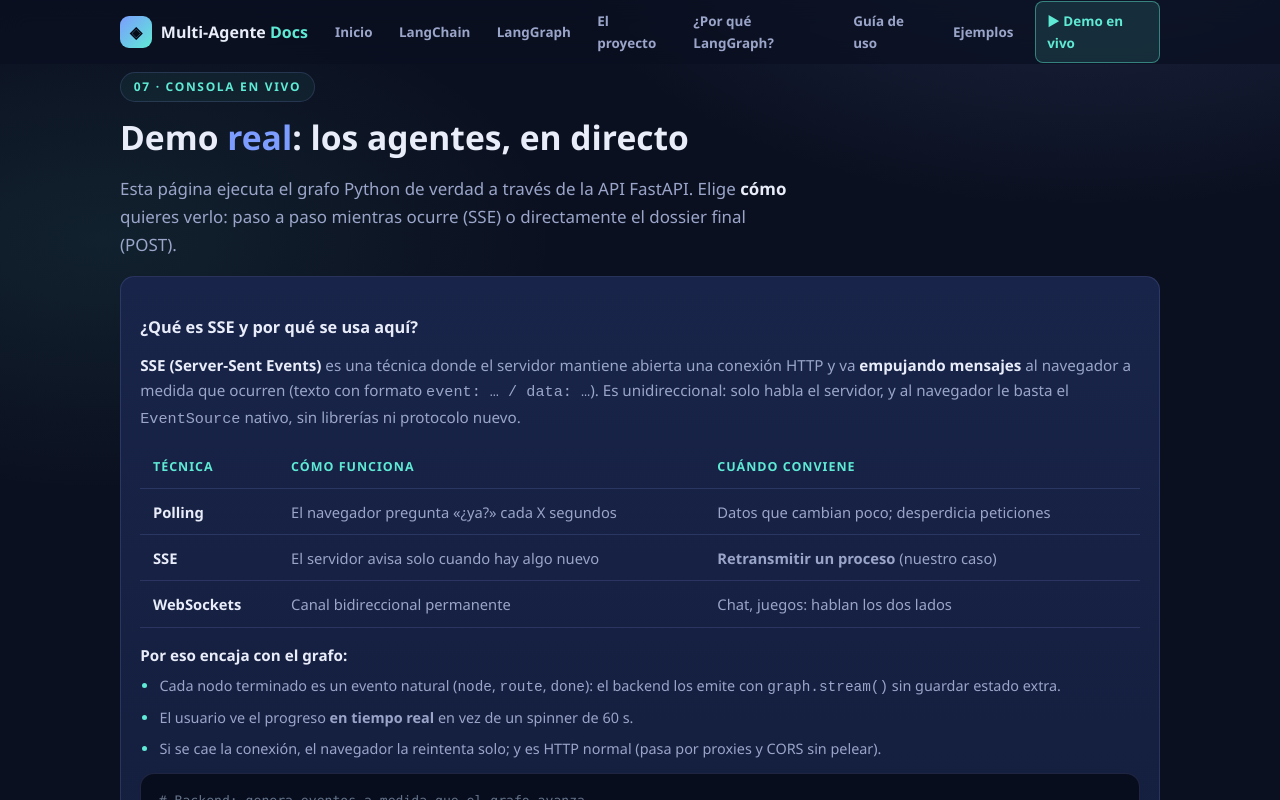
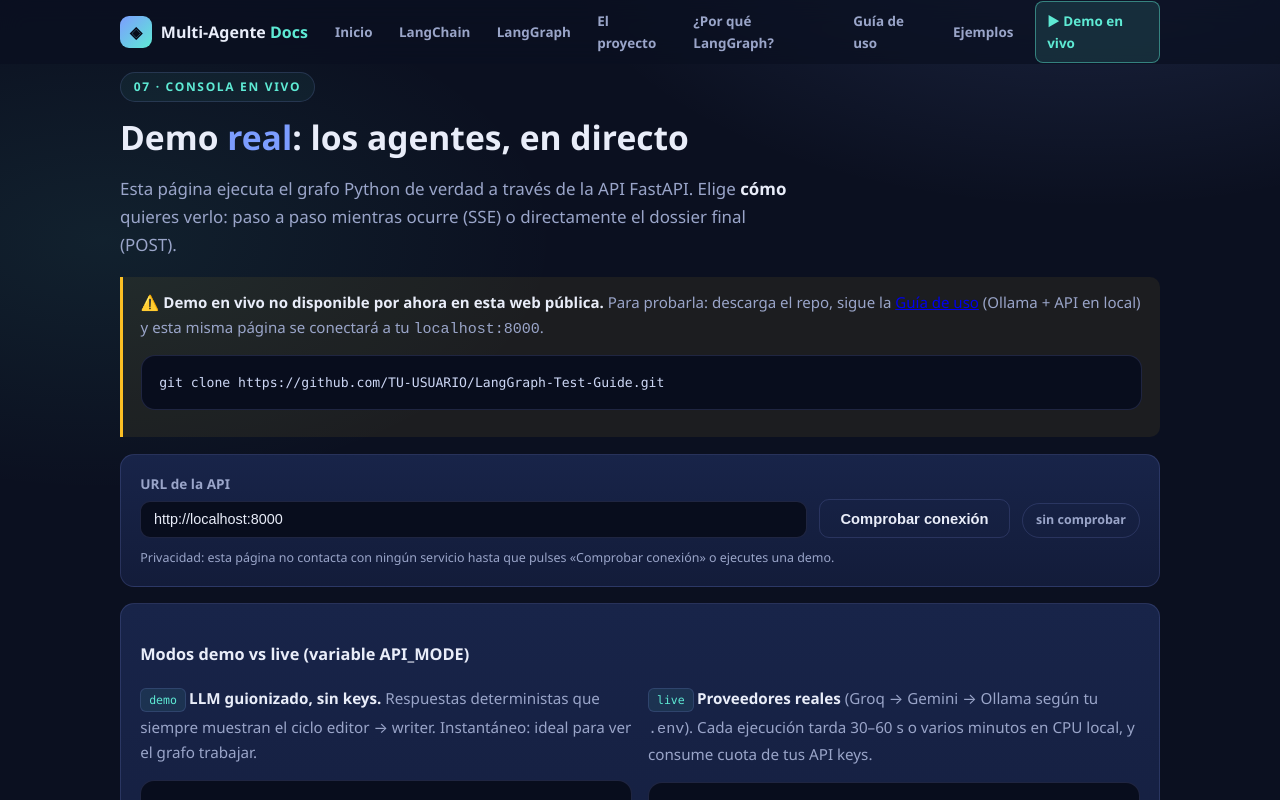
Before and after one commit to ShadeVI/LangGraph-Test-Guide, an Angular app in the folder docs-site/: page /demo in a window 1280 px wide. Shown: the top 800 px of the page. Built offline with nearby package versions, Linux system fonts and the light colour scheme.

Commit message:
Move SSE explainer from demo to project page

```diff
--- a/docs-site/src/app/demo/demo.component.ts
+++ b/docs-site/src/app/demo/demo.component.ts
@@ -42,36 +42,6 @@
             Elige <strong>cómo</strong> quieres verlo: paso a paso mientras ocurre (SSE)
             o directamente el dossier final (POST).
           </p>
-        </div>
-
-        <div class="card" appReveal [delay]="50">
-          <h3>¿Qué es SSE y por qué se usa aquí?</h3>
-          <p>
-            <strong>SSE (Server-Sent Events)</strong> es una técnica donde el servidor mantiene
-            abierta una conexión HTTP y va <strong>empujando mensajes</strong> al navegador a medida
-            que ocurren (texto con formato <code>event: … / data: …</code>). Es unidireccional:
-            solo habla el servidor, y al navegador le basta el <code>EventSource</code> nativo, sin
-            librerías ni protocolo nuevo.
-          </p>
-          <table class="doc-table">
-            <tr><th>Técnica</th><th>Cómo funciona</th><th>Cuándo conviene</th></tr>
-            <tr><td>Polling</td><td>El navegador pregunta «¿ya?» cada X segundos</td><td>Datos que cambian poco; desperdicia peticiones</td></tr>
-            <tr><td><strong>SSE</strong></td><td>El servidor avisa solo cuando hay algo nuevo</td><td><strong>Retransmitir un proceso</strong> (nuestro caso)</td></tr>
-            <tr><td>WebSockets</td><td>Canal bidireccional permanente</td><td>Chat, juegos: hablan los dos lados</td></tr>
-          </table>
-          <p style="margin-bottom: 0.3rem"><strong>Por eso encaja con el grafo:</strong></p>
-          <ul class="why">
-            <li>Cada nodo terminado es un evento natural (<code>node</code>, <code>route</code>, <code>done</code>): el backend los emite con <code>graph.stream()</code> sin guardar estado extra.</li>
-            <li>El usuario ve el progreso <strong>en tiempo real</strong> en vez de un spinner de 60 s.</li>
-            <li>Si se cae la conexión, el navegador la reintenta solo; y es HTTP normal (pasa por proxies y CORS sin pelear).</li>
-          </ul>
-          <pre class="code"><span class="c"># Backend: genera eventos a medida que el grafo avanza</span>
-<span class="k">for</span> chunk <span class="k">in</span> graph.<span class="f">stream</span>(estado):
-    <span class="k">yield</span> <span class="s">"event: node\ndata: {{ '{' }}...{{ '}' }}\n\n"</span>
-
-<span class="c">// Frontend: escucha sin librerías</span>
-<span class="k">const</span> es = <span class="k">new</span> <span class="f">EventSource</span>(url);
-es.<span class="f">addEventListener</span>(<span class="s">"node"</span>, e =&gt; pintar(JSON.<span class="f">parse</span>(e.data)));</pre>
         </div>
 
         <div class="callout warn" appReveal>
@@ -434,9 +404,6 @@
       .narr li::marker { color: var(--accent-2); }
       .narr .hint { margin: 0.8rem 0 0; font-size: 0.8rem; }
       p.hint { margin: 0.6rem 0 0; font-size: 0.78rem; color: var(--muted); }
-      ul.why { margin: 0.4rem 0 0.8rem; padding-left: 1.2rem; display: grid; gap: 0.4rem; }
-      ul.why li { color: var(--muted); font-size: 0.9rem; }
-      ul.why li::marker { color: var(--accent-2); }
       h3 { margin-top: 1.4rem; }
       p strong { color: var(--text); }
       @media (max-width: 640px) {
--- a/docs-site/src/app/project/project.component.ts
+++ b/docs-site/src/app/project/project.component.ts
@@ -149,6 +149,36 @@
                     ├── hero, navbar, footer (componentes compartidos)
                     ├── langchain, langgraph, project, … (contenido por tema)
                     └── demo/ (ApiService + consola SSE en vivo)</pre>
+        </div>
+
+        <div appReveal>
+          <h3>El directo: ¿qué es SSE y por qué lo elegimos?</h3>
+          <p class="lead" style="font-size: 0.95rem">
+            La consola <code>/demo</code> no pregunta al servidor «¿ya terminaste?» en bucle:
+            usa <strong>SSE (Server-Sent Events)</strong>, donde el servidor mantiene abierta una
+            conexión HTTP y <strong>empuja mensajes</strong> (<code>event: … / data: …</code>) a
+            medida que cada nodo termina. Unidireccional y con <code>EventSource</code> nativo, sin
+            librerías.
+          </p>
+          <table class="doc-table">
+            <tr><th>Técnica</th><th>Cómo funciona</th><th>Cuándo conviene</th></tr>
+            <tr><td>Polling</td><td>El navegador pregunta «¿ya?» cada X segundos</td><td>Datos que cambian poco; desperdicia peticiones</td></tr>
+            <tr><td><strong>SSE</strong></td><td>El servidor avisa solo cuando hay algo nuevo</td><td><strong>Retransmitir un proceso</strong> (nuestro caso)</td></tr>
+            <tr><td>WebSockets</td><td>Canal bidireccional permanente</td><td>Chat, juegos: hablan los dos lados</td></tr>
+          </table>
+          <div class="callout ok">
+            <strong>Encaje perfecto con el grafo:</strong> cada nodo terminado es un evento natural
+            (<code>node</code>, <code>route</code>, <code>done</code>) que sale gratis de
+            <code>graph.stream()</code>; el usuario ve el progreso en tiempo real en vez de un
+            spinner de 60 s; y al ser HTTP normal, pasa por proxies y CORS sin pelear.
+          </div>
+          <pre class="code"><span class="c"># Backend: genera eventos a medida que el grafo avanza</span>
+<span class="k">for</span> chunk <span class="k">in</span> graph.<span class="f">stream</span>(estado):
+    <span class="k">yield</span> <span class="s">"event: node\ndata: {{ '{' }}...{{ '}' }}\n\n"</span>
+
+<span class="c">// Frontend: escucha sin librerías</span>
+<span class="k">const</span> es = <span class="k">new</span> <span class="f">EventSource</span>(url);
+es.<span class="f">addEventListener</span>(<span class="s">"node"</span>, e =&gt; pintar(JSON.<span class="f">parse</span>(e.data)));</pre>
         </div>
 
         <div appReveal>
```
